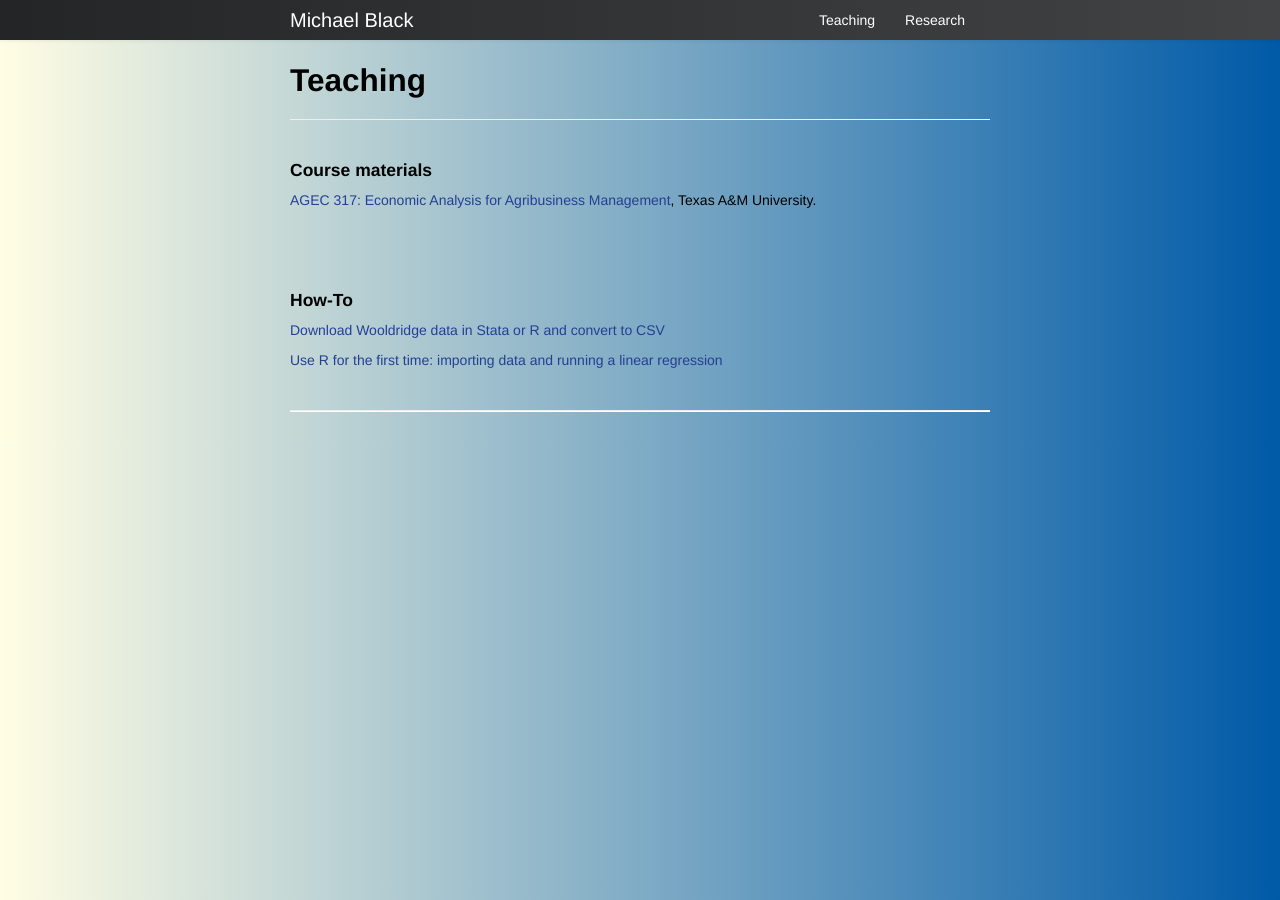
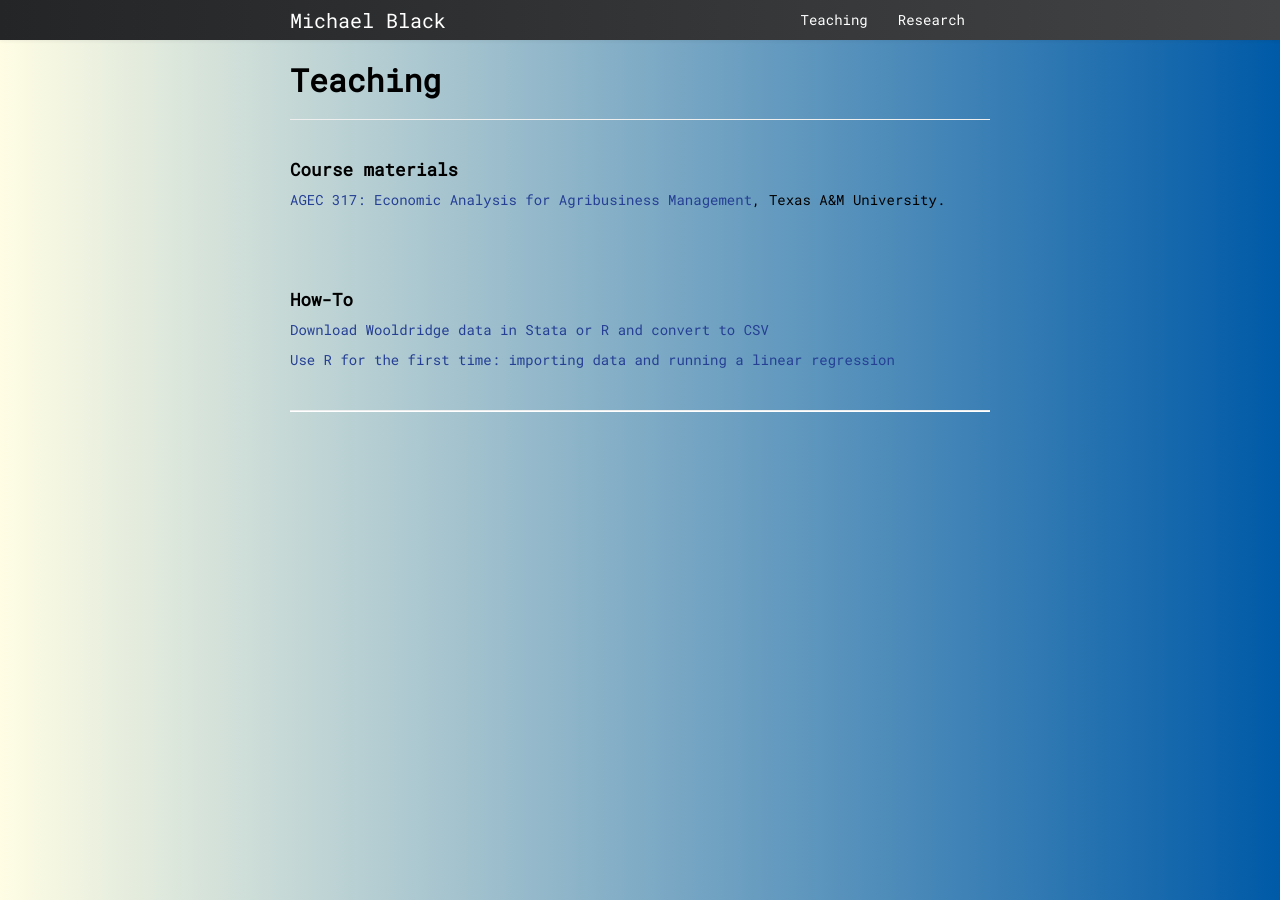
Before and after one commit to michael-black/michael-black.github.io, a Jekyll site: the page built from pages/teaching.md, in a window 1280 px wide. Built offline with Jekyll 4.4.1, drawn with Linux system fonts in a browser that asks for light colours.

Commit message:
Added font family to body

```diff
--- a/assets/themes/twitter/css/my_custom_css.css
+++ b/assets/themes/twitter/css/my_custom_css.css
@@ -13,6 +13,7 @@ code {
 }
 
 body {
+  font-family: 'Roboto Mono', monospace;
   background-image: linear-gradient(to right, #FFFDE4 , #005AA7);
 }
 
```
